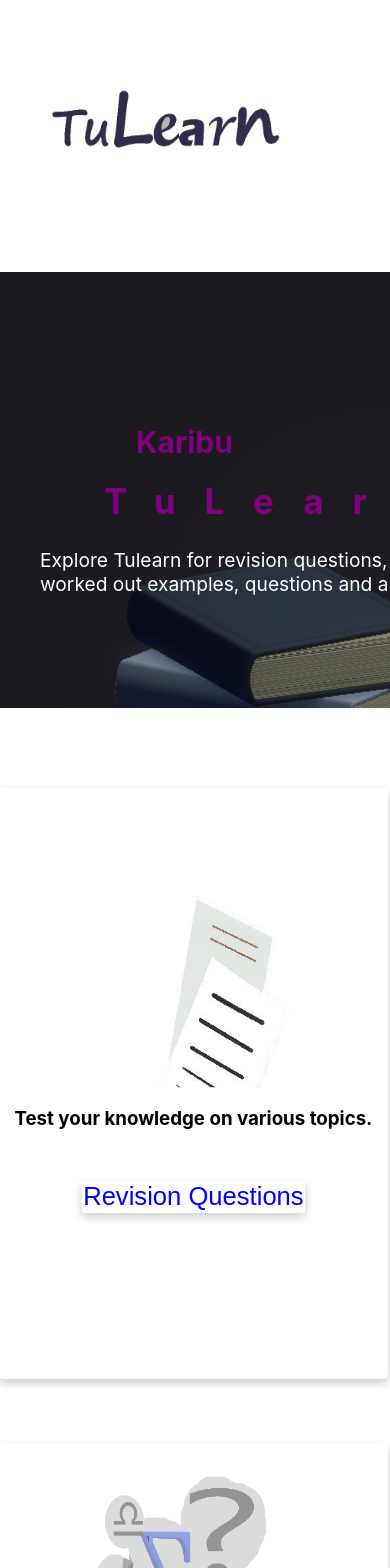
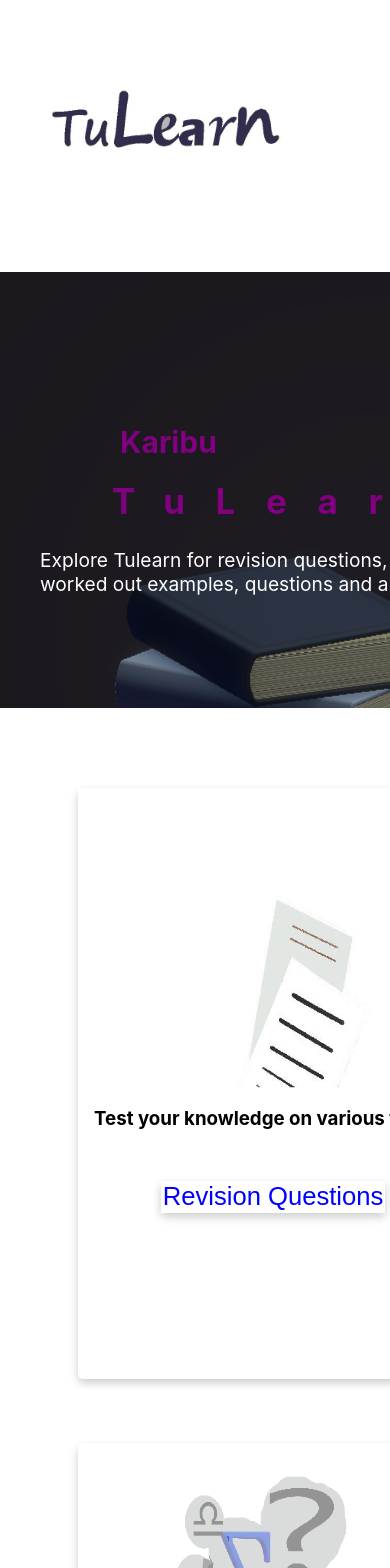
Before and after one commit to kurves/tulearn, a Next.js app: page /landing in a window 390 px wide. Shown: the top 1568 px of the page. Built offline with nearby package versions, Linux system fonts and the light colour scheme.

Commit message:
worked on responsiveness

```diff
--- a/pages/landing.js
+++ b/pages/landing.js
@@ -20,8 +20,8 @@ function Landing() {
 			/>
 			<div className={styles.description}>
 				<div className={styles.welcome}>
-					<h3 style={{ paddingLeft: "6rem" }}>Karibu </h3>
-					<h3 className={styles.welcome_karibu}style={{letterSpacing:'1.8rem'}}>TuLearn</h3>
+					<h3 style={{ paddingLeft: "5rem" }}>Karibu </h3>
+					<h3 className={styles.welcome_karibu}style={{letterSpacing:'1.9rem'}}>TuLearn</h3>
 				</div>
 				<p style={{ fontSize: "1.2rem" }}>
 					Explore Tulearn for revision questions, notes from trainers, <br />{" "}
--- a/styles/Landing.module.css
+++ b/styles/Landing.module.css
@@ -80,7 +80,7 @@ width:max-content;
 	.welcome_karibu {
 
 
-		padding-left:4rem;
+		padding-left:4.5rem;
 
 	}
 }
@@ -115,7 +115,7 @@ width:max-content;
 	height:70vh;
 		width: 100%;
 
-	margin-left:-0.1rem;
+	margin-left:20%;
 
 
 	}
```
